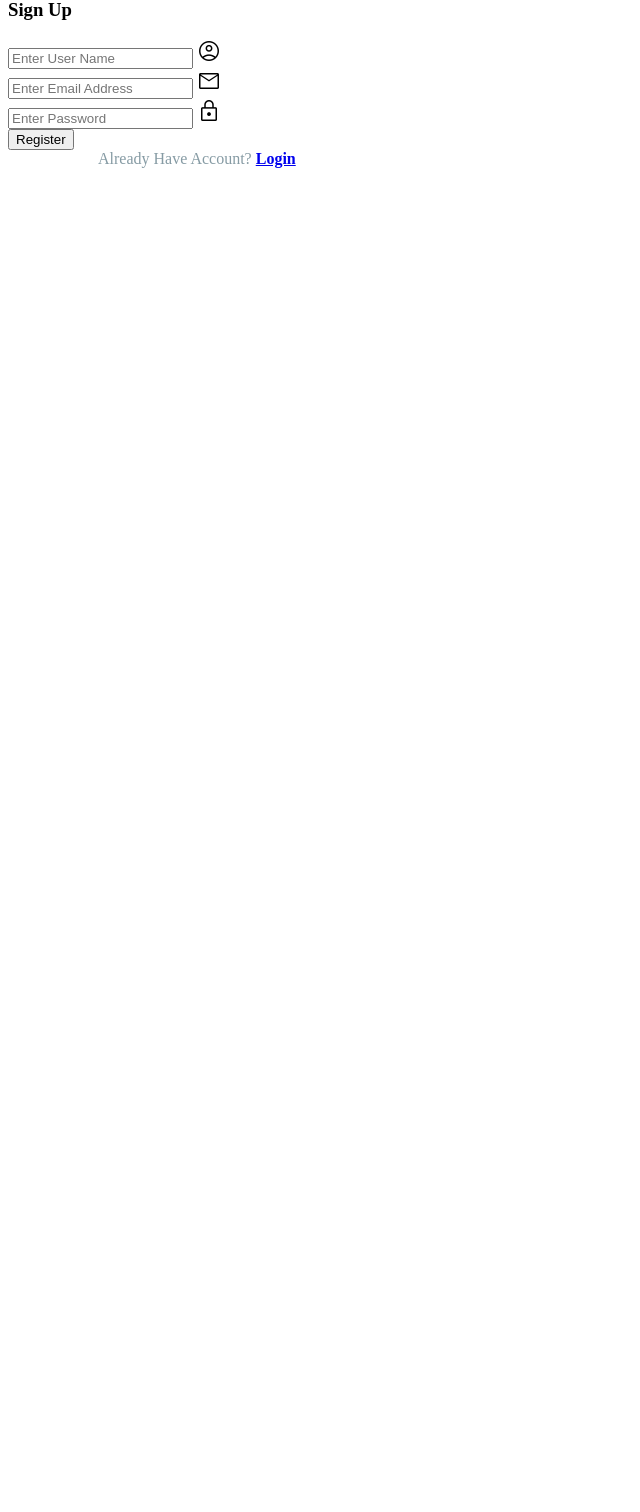
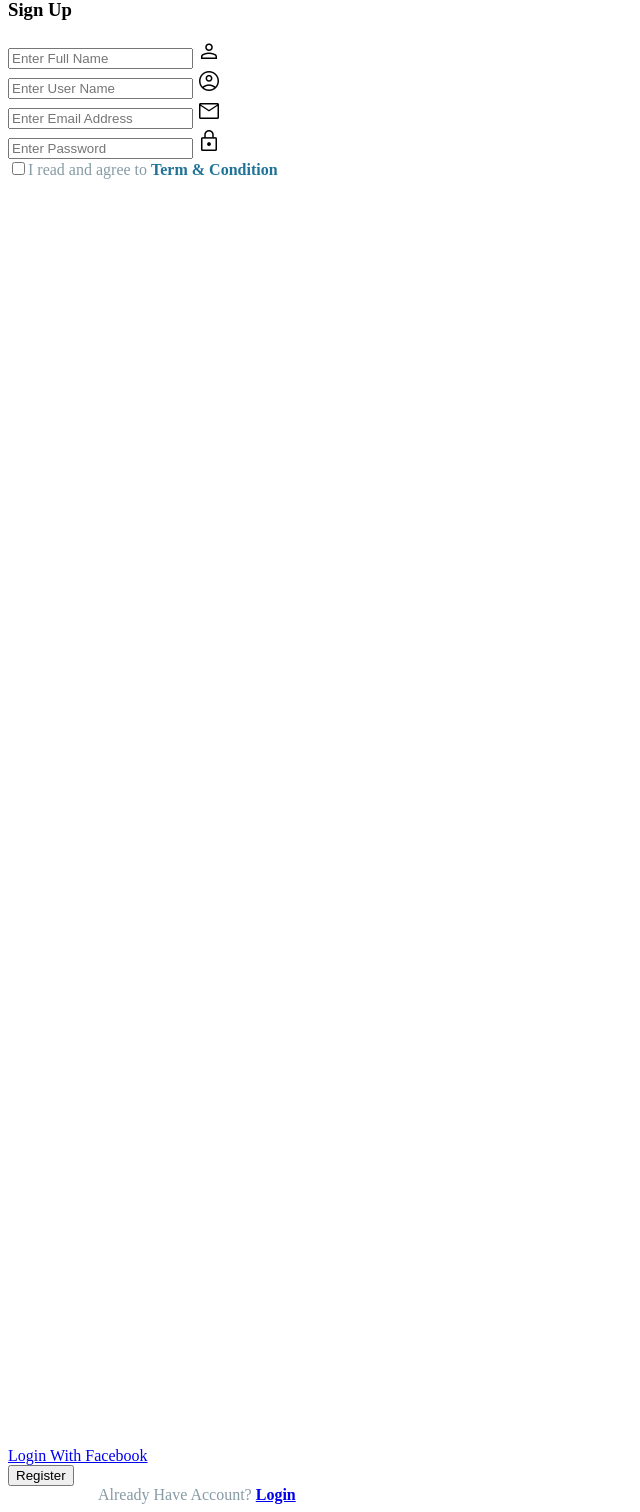
Before and after one commit to mahfuj-mahtab/qna-web-in-django, a Django app: template qna/home/templates/Register.html in a window 1280 px wide. Shown: the part 332-1844 px from the top of the page, without its empty margins (0-640 px from the left). Before the commit the page ends 500 px from the top, so only its background shows below. Run offline with Django 4.2, Linux system fonts and the light colour scheme; the template is opened without the code that fills it, so the values that code supplies are empty.

Commit message:
Update2 register.hmtl

```diff
--- a/qna/home/templates/Register.html
+++ b/qna/home/templates/Register.html
@@ -32,6 +32,10 @@
                     <form action="" method="POST">
                             {% csrf_token %}
 
+                        <input type="text" name="fullname" id="" placeholder="Enter Full Name">
+                        <span class="material-symbols-outlined">
+                            person
+                        </span><br>
 
                         <input type="text" name="username" id="" placeholder="Enter User Name">
                         <span class="material-symbols-outlined">
@@ -47,6 +51,11 @@
                             lock
                             </span>
 
+                         <br>
+
+                        <input type="checkbox" name="" id="" class="check-box"><span style="color: #869BA4">I read and agree to <span style="color: #207398"> <b>  Term & Condition</b> </span></span><br>
+                        <a href="#" class="a_fb"> <svg class="fb" xmlns="http://www.w3.org/2000/svg" fill='white' viewBox="0 0 512 512"><!--! Font Awesome Pro 6.2.0 by @fontawesome - https://fontawesome.com License - https://fontawesome.com/license (Commercial License) Copyright 2022 Fonticons, Inc. --><path d="M504 256C504 119 393 8 256 8S8 119 8 256c0 123.78 90.69 226.38 209.25 245V327.69h-63V256h63v-54.64c0-62.15 37-96.48 93.67-96.48 27.14 0 55.52 4.84 55.52 4.84v61h-31.28c-30.8 0-40.41 19.12-40.41 38.73V256h68.78l-11 71.69h-57.78V501C413.31 482.38 504 379.78 504 256z"/></svg> Login With Facebook</a>
+
                         <br>
                         <input type="submit" value="Register">
 
```
